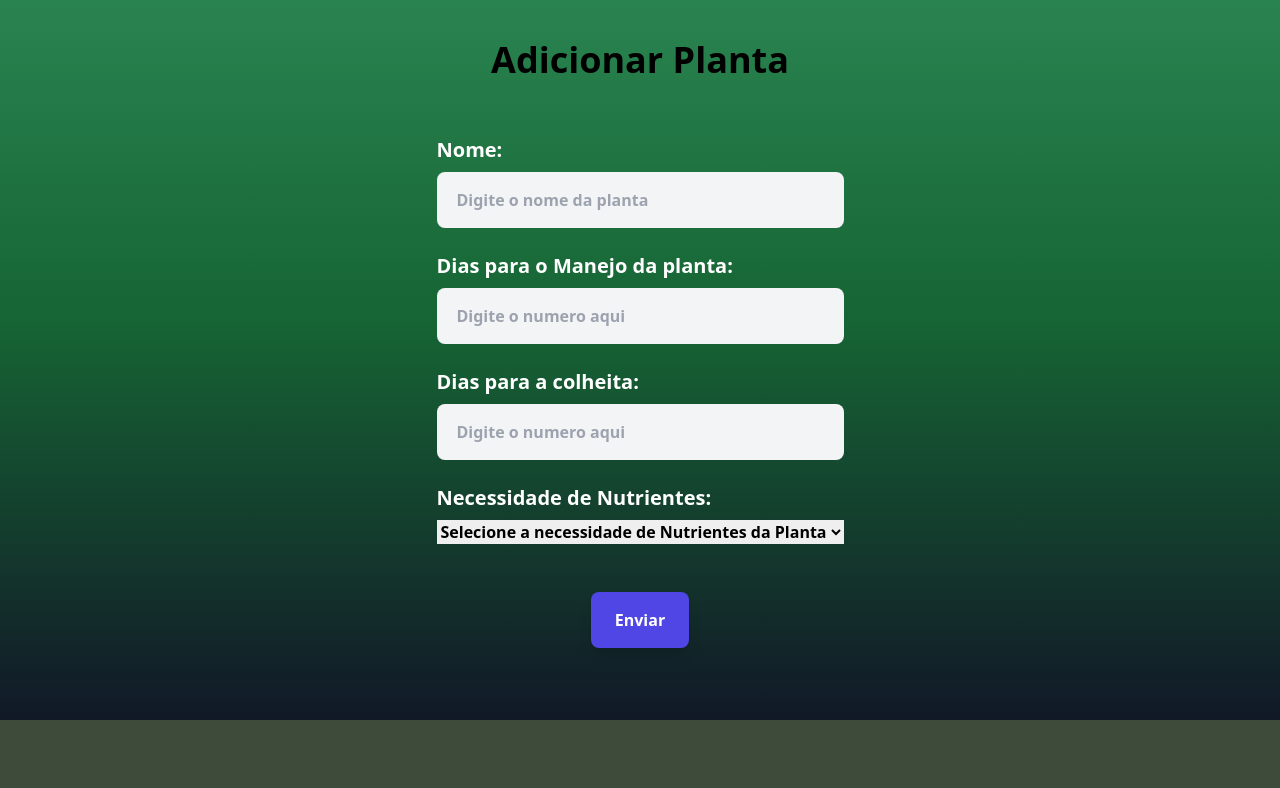
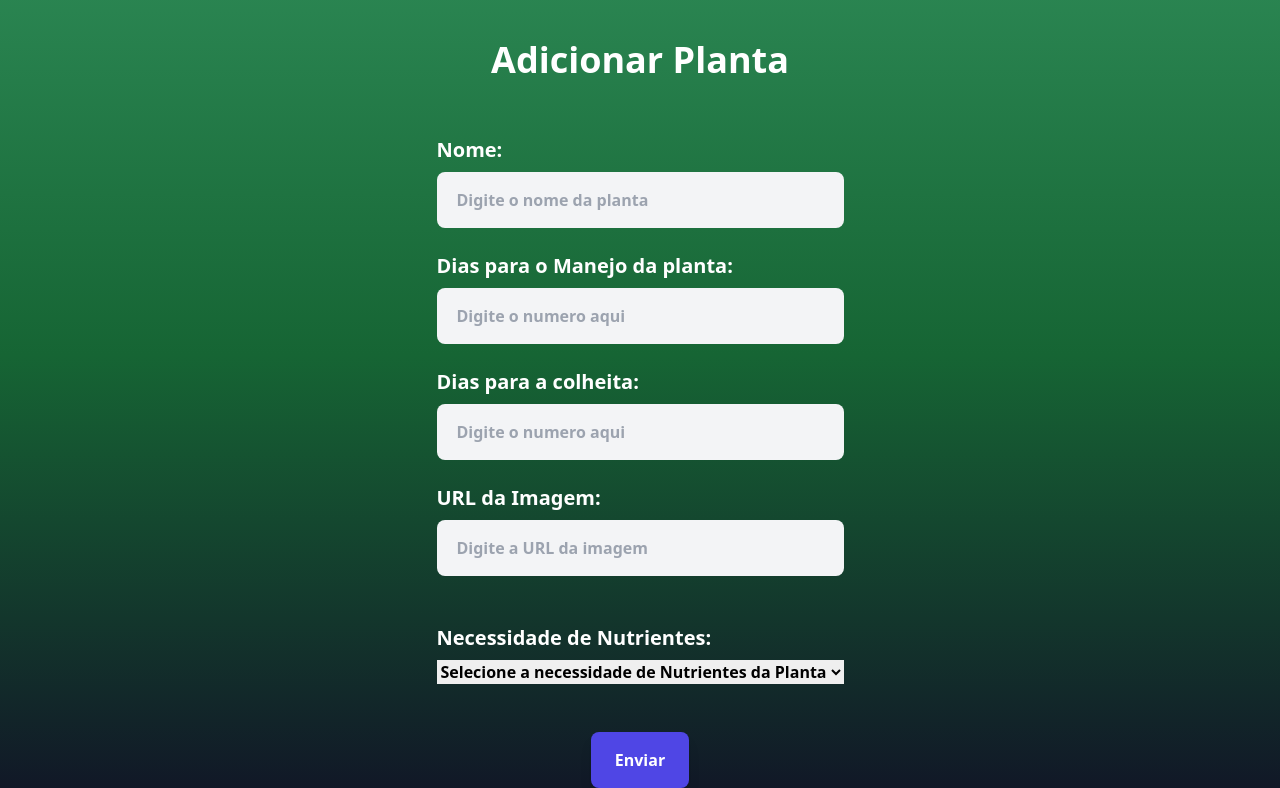
Before and after one commit to AntonioPaess/Plantage--Projetos-2, a Django app: page /planta/ in a window 1280 px wide. Shown: the part 80-868 px from the top of the page. Before the commit the page ends 800 px from the top, so only its background shows below. Run offline with Django 5.2, Linux system fonts and the light colour scheme; the visitor is signed in with stand-in values (Sample User, id 1); parts of the project's set-up code (start-up, migrations or seed data) failed here and were passed over; some libraries are stand-ins or nearby versions.

Commit message:
Resolvendo problema no banco de dados

```diff
--- a/Plantage/plant/models.py
+++ b/Plantage/plant/models.py
@@ -21,7 +21,7 @@ class Planta(models.Model):
     necessidade_de_nutrientes = models.CharField(max_length=20) #ex: baixa, media, alta
     ciclo_de_podagem = models.IntegerField()  # Ciclo em dias, por exemplo
     ciclo_de_colheita = models.IntegerField()  # Ciclo em dias
-    #canteiro = models.ForeignKey(Canteiro, on_delete=models.PROTECT)
+    imagem = models.URLField(max_length = 20, default = None)
 
 
     def __str__(self):
--- a/Plantage/plant/views.py
+++ b/Plantage/plant/views.py
@@ -21,6 +21,7 @@ class AddPlanta(View):
         nutri = request.POST.get("necessidade_de_nutrientes")
         poda=request.POST.get("ciclo_de_podagem")
         colhe= request.POST.get("ciclo_de_colheita")
+        urlImagem = request.POST.get("imagem")
 
         try:
             poda = int(poda)  # Converte para float ou use int() se preferir
@@ -62,7 +63,8 @@ class AddPlanta(View):
             nome=name,
             necessidade_de_nutrientes=nutri,
             ciclo_de_podagem=poda,
-            ciclo_de_colheita=colhe
+            ciclo_de_colheita=colhe,
+            imagem = urlImagem
         )
         planta.save()
         return redirect('home')
--- a/Plantage/templates/forms/plantaForms.html
+++ b/Plantage/templates/forms/plantaForms.html
@@ -1,7 +1,9 @@
 {% extends 'layouts/blank.html' %}
 {% block content %}
 
-<h1 class="text-center py-10">Adicionar Planta</h1>
+<h1 class="text-center py-10 text-white">Adicionar Planta</h1>
+
+
 
 <form action="{% url 'add' %}" method="POST" class="flex gap-2 px-8 py--24" autocomplete="off">
     {% csrf_token %}
@@ -17,12 +19,21 @@
             <h2 class="text-white" for="nome">Dias para o Manejo da planta:</h2>
 
 
-            <input type="number" id="ciclo_de_podagem" name="ciclo_de_podagem" placeholder="Digite o numero aqui" step="1" required>
+            <input type="number" id="ciclo_de_podagem" name="ciclo_de_podagem" placeholder="Digite o numero aqui"
+                step="1" required>
             <br>
             <br>
             <h2 class="text-white" for="nome">Dias para a colheita:</h2>
 
-            <input type="number" id="ciclo_de_colheita" name="ciclo_de_colheita" placeholder="Digite o numero aqui" step="1" required>
+            <input type="number" id="ciclo_de_colheita" name="ciclo_de_colheita" placeholder="Digite o numero aqui"
+                step="1" required>
+            <br>
+            <br>
+
+            <div class="inputdiv text-black">
+                <h2 class="text-white" for="imagem">URL da Imagem:</h2>
+                <input type="url" name="imagem" id="imagem" placeholder="Digite a URL da imagem" required>
+            </div>
             <br>
             <br>
 
@@ -33,6 +44,7 @@
                 <option value="Media">Média</option>
                 <option value="Alta">Alta</option>
             </select>
+
         </div>
         <br>
         <br>
@@ -47,4 +59,5 @@
 
 
 
-<!--{% endblock %}-->
+
+{% endblock %}
```
Also changed, not shown: Plantage/plant/migrations/0004_planta_imagem.py (added).
